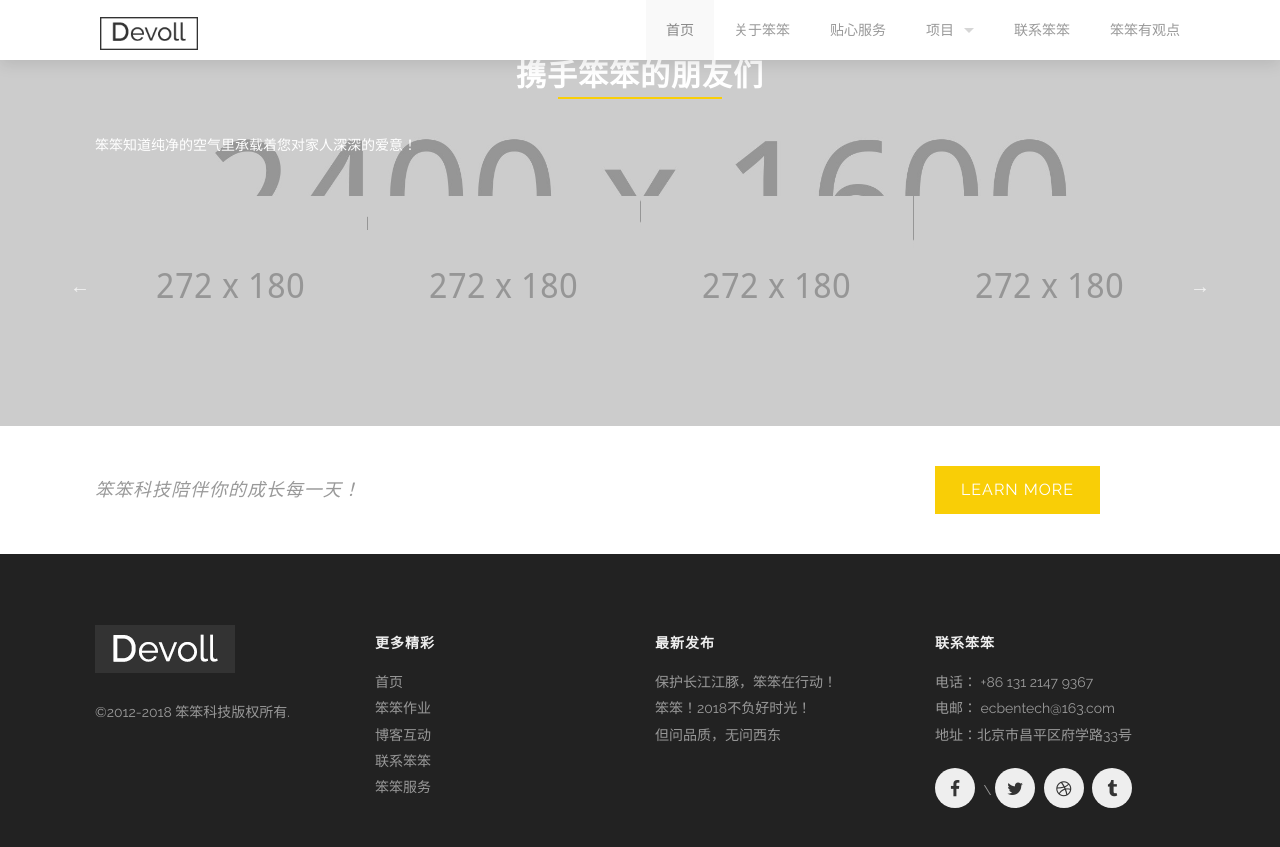
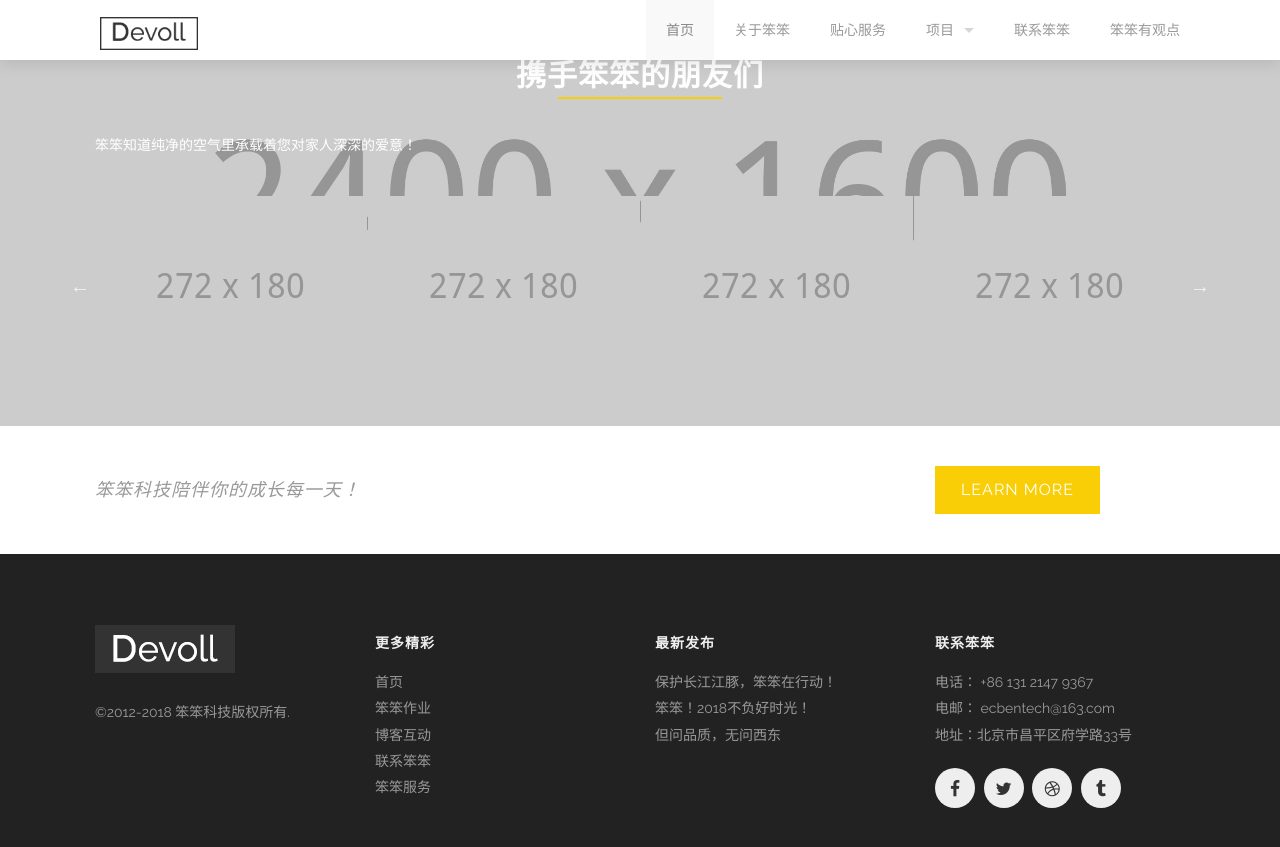
Before and after one commit to braveheart007/braveheart007.github.io, a Jekyll site: the page built from index.html, in a window 1280 px wide and 900 px high, scrolled down 4950 px. Shown: the top 847 px of the window. Built offline with Jekyll 4.4.1, drawn with Linux system fonts in a browser that asks for light colours.

```diff
--- a/_includes/footer.html
+++ b/_includes/footer.html
@@ -53,7 +53,7 @@
           </a>
         </li>
         <li>
-          <a href='http://www.163.com'>\
+          <a href='http://www.163.com'>
             <i class='fa fa-twitter'></i>
           </a>
         </li>
```
